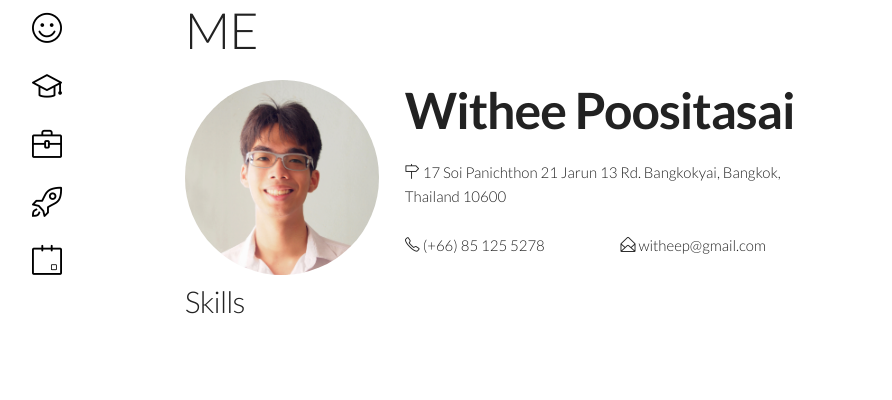
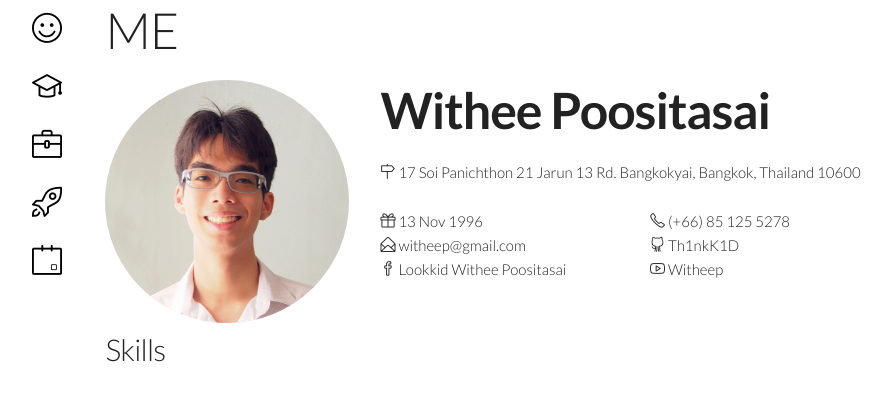
Before and after one commit to Th1nkK1D/me, a Vue app: page /profile in a window 1280 px wide. Shown: the top 400 px of the page, without its empty margins (221-1113 px from the left). Built offline with nearby package versions, Linux system fonts and the light colour scheme.

Commit message:
Update bio

```diff
--- a/src/components/Me.vue
+++ b/src/components/Me.vue
@@ -1,5 +1,5 @@
 <template>
-  <div class="container">
+  <div>
     <h1 class="title">ME</h1>
 
     <div class="row bio">
@@ -13,8 +13,16 @@
         </div>
         <p><i class="icon-direction"></i> 17 Soi Panichthon 21 Jarun 13 Rd. Bangkokyai, Bangkok, Thailand 10600</p>
         <div class="row">
+          <div class="six columns"><i class="icon-present"></i> 13 Nov 1996</div>
           <div class="six columns"><i class="icon-phone"></i> (+66) 85 125 5278</div>
+        </div>
+        <div class="row">
           <div class="six columns"><i class="icon-envelope-open"></i> witheep@gmail.com</div>
+          <div class="six columns"><i class="icon-social-github"></i> Th1nkK1D</div>
+        </div>
+        <div class="row">
+          <div class="six columns"><i class="icon-social-facebook"></i> Lookkid Withee Poositasai</div>
+          <div class="six columns"><i class="icon-social-youtube"></i> Witheep</div>
         </div>
       </div>
     </div>
```
